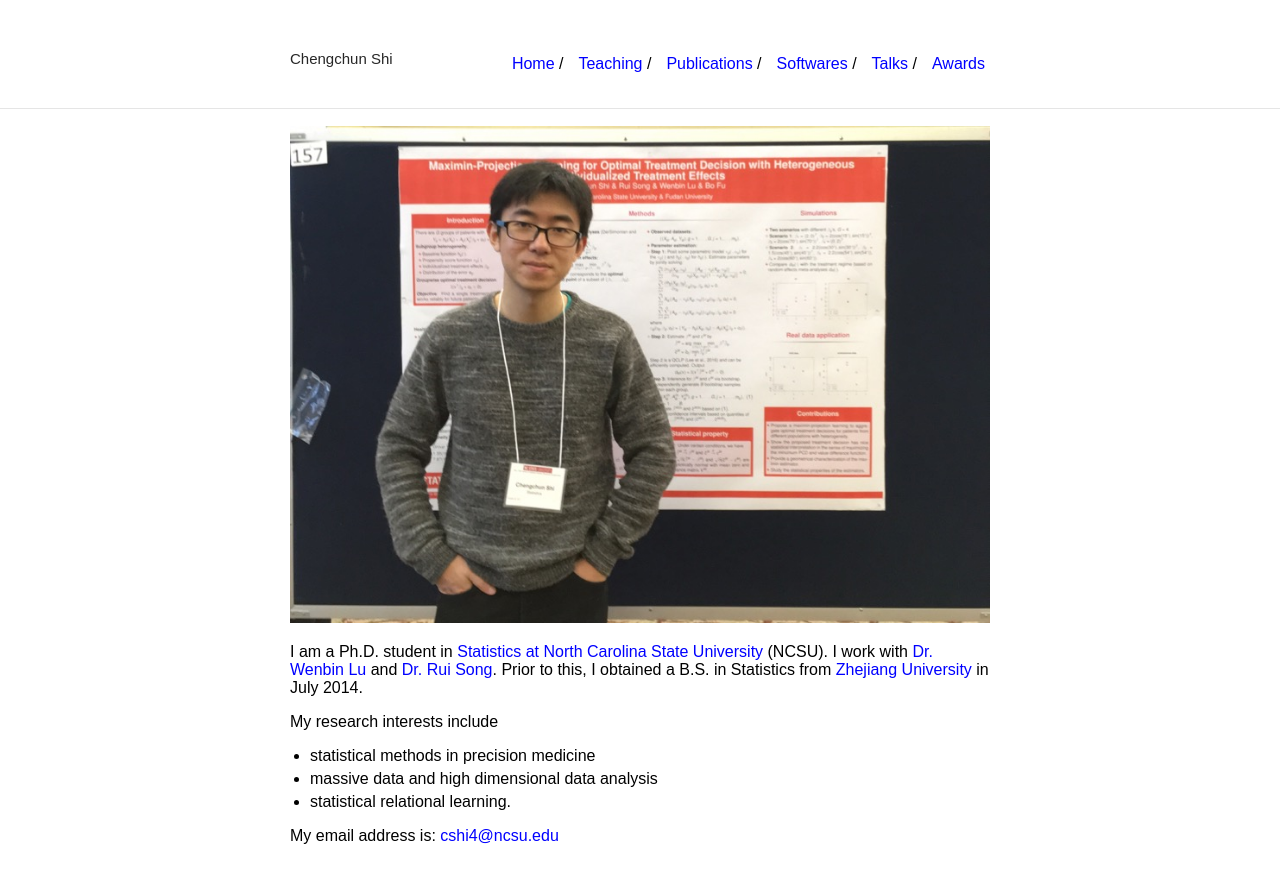
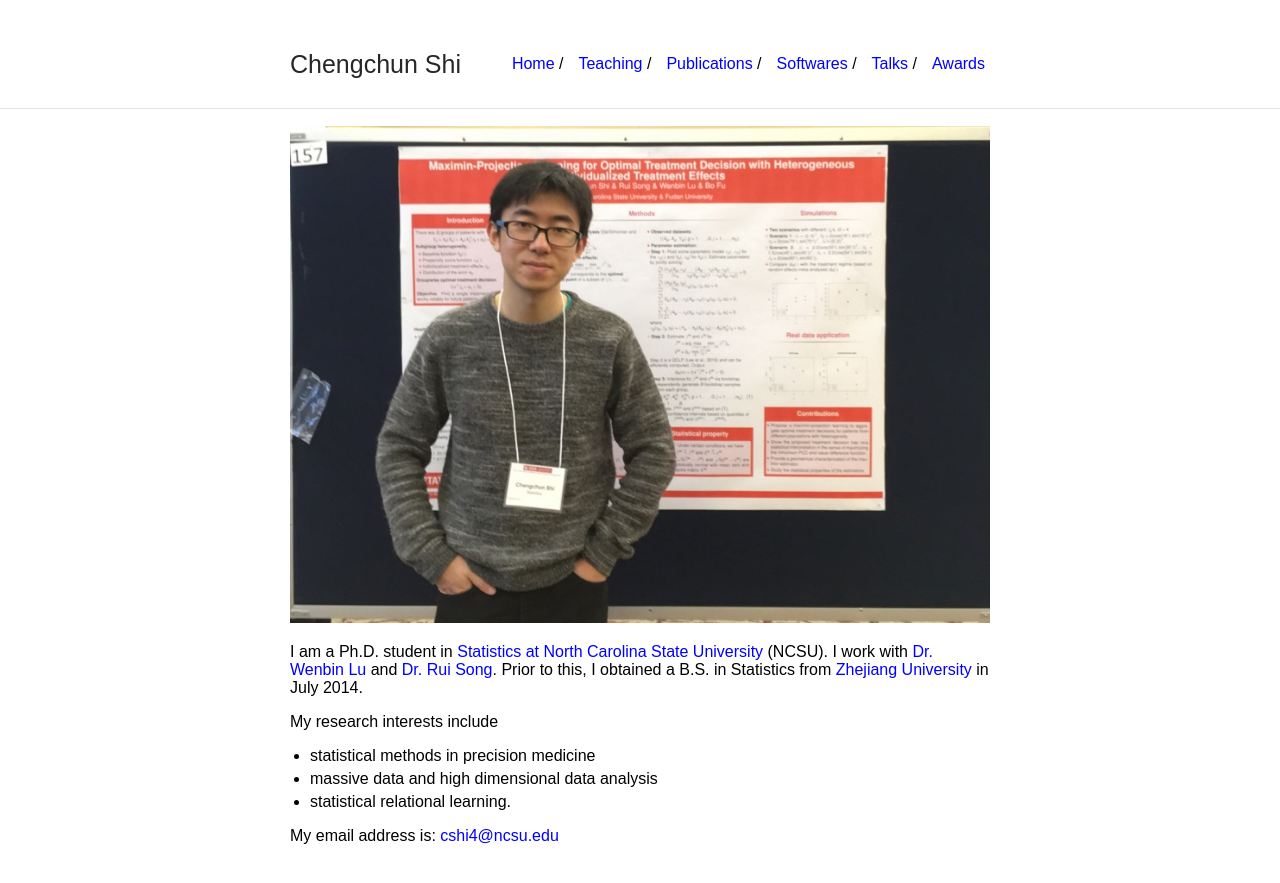
Before and after one commit to callmespring/callmespring.github.io, a Jekyll site: the page built from index.md, in a window 1280 px wide. Shown: the top 883 px of the page. Built offline with Jekyll 4.4.1, drawn with Linux system fonts in a browser that asks for light colours.

Commit message:
Update _style.scss

```diff
--- a/_sass/_style.scss
+++ b/_sass/_style.scss
@@ -33,7 +33,7 @@ hr {
  */
 
 #author-name {
-    font-size: 15px;
+    font-size: 25px;
     color: #272727;
     display: inline-block;
 }
```
